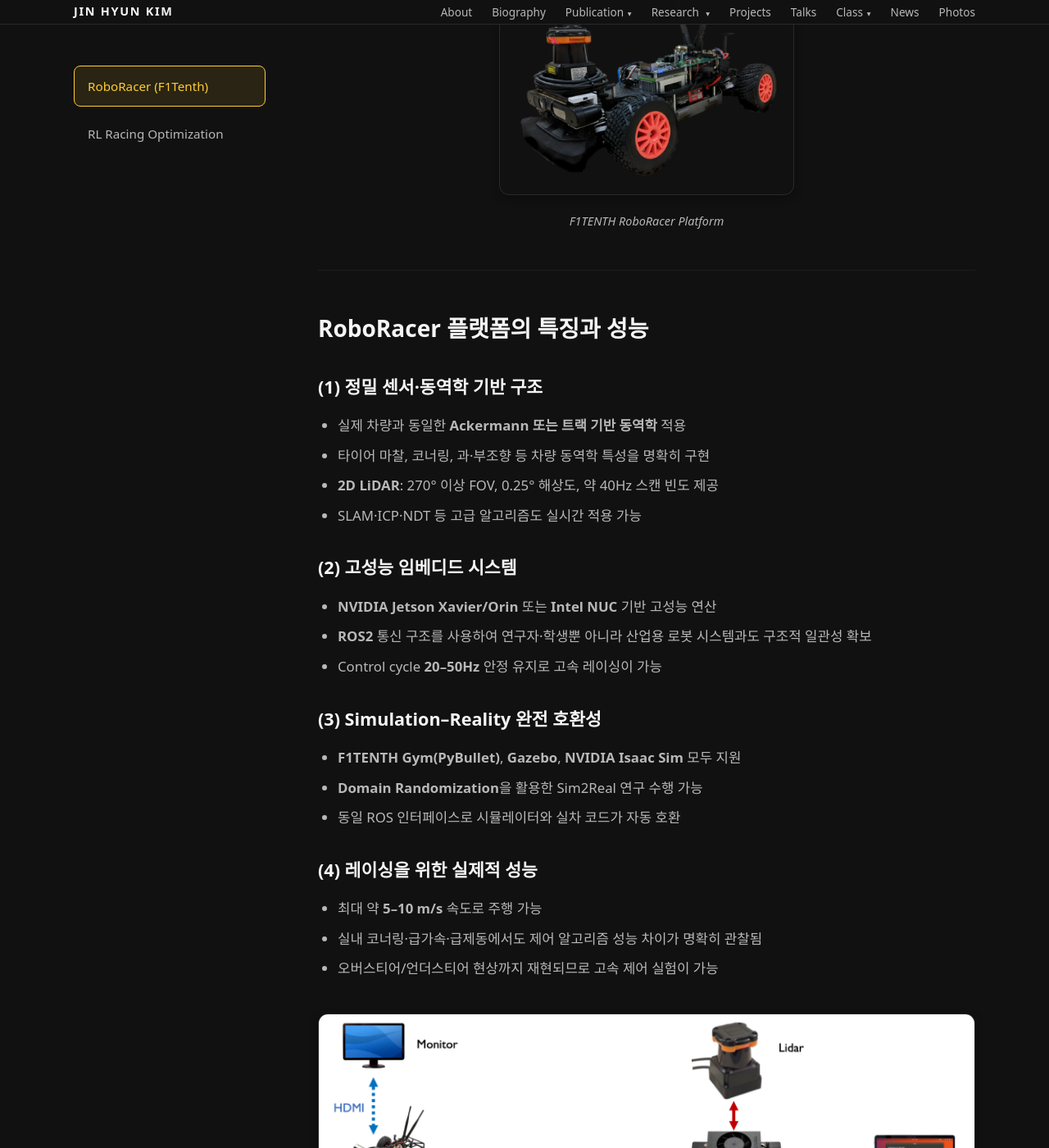
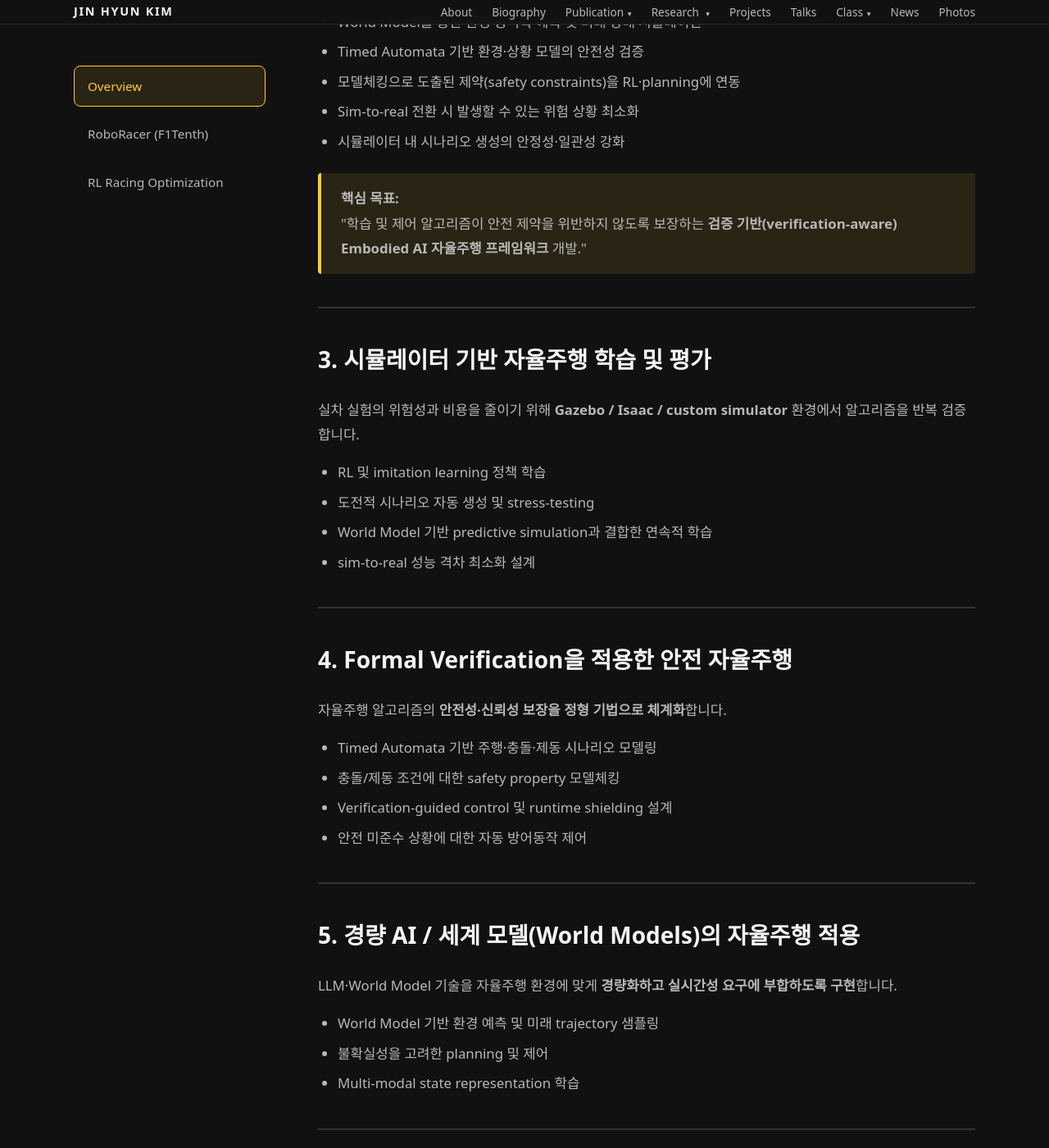
Before and after one commit to jhkim07/jhkim07.github.io, a Jekyll site: the page built from research/ai-robot/index.md, in a window 1280 px wide and 1400 px high, scrolled down 988 px. Shown: the whole window at 82% size. Built offline with Jekyll 4.4.1, drawn with Linux system fonts in a browser that asks for light colours; some of the changed text lies outside the part shown.

Commit message:
Add Overview section with Korean/English tabs to AI Robot research page

```diff
--- a/research/ai-robot/index.md
+++ b/research/ai-robot/index.md
@@ -18,7 +18,10 @@
         <nav>
           <ul class="sidebar-menu">
             <li class="sidebar-menu-item">
-              <a href="#robot-racing" class="sidebar-menu-link active" data-section="robot-racing">RoboRacer (F1Tenth)</a>
+              <a href="#overview" class="sidebar-menu-link" data-section="overview">Overview</a>
+            </li>
+            <li class="sidebar-menu-item">
+              <a href="#robot-racing" class="sidebar-menu-link" data-section="robot-racing">RoboRacer (F1Tenth)</a>
             </li>
             <li class="sidebar-menu-item">
               <a href="#rl-racing-optimization" class="sidebar-menu-link" data-section="rl-racing-optimization">RL Racing Optimization</a>
@@ -29,8 +32,32 @@
 
       <!-- 우측 콘텐츠 영역 -->
       <div class="research-content">
+        <!-- Overview 섹션 (기본 표시) -->
+        <div id="overview" class="research-content-section active">
+          <!-- Language Tabs -->
+          <div class="language-tabs">
+            <input type="radio" id="overview-lang-ko" name="overview-language" value="ko" checked>
+            <label for="overview-lang-ko" class="lang-tab">한국어</label>
+            <input type="radio" id="overview-lang-en" name="overview-language" value="en">
+            <label for="overview-lang-en" class="lang-tab">English</label>
+          </div>
+
+          <!-- Content Area -->
+          <div id="overview-content-area" class="content-area">
+            <!-- Korean Content -->
+            <div id="overview-ko-content" class="lang-content" data-lang="ko" style="display: block;">
+              {% include_relative overview-ko.md %}
+            </div>
+
+            <!-- English Content -->
+            <div id="overview-en-content" class="lang-content" data-lang="en" style="display: none;">
+              {% include_relative overview-en.md %}
+            </div>
+          </div>
+        </div>
+
         <!-- RoboRacer 섹션 - 동적으로 로드됨 -->
-        <div id="robot-racing" class="research-content-section active">
+        <div id="robot-racing" class="research-content-section">
           <div class="loading-placeholder" style="text-align: center; padding: 2rem; color: var(--muted);">
             <p>Loading RoboRacer content...</p>
           </div>
@@ -110,8 +137,8 @@
           loadContent('robot-racing', roboracerUrl);
         }
 
-        // Scroll to top of content area
-        section.scrollIntoView({ behavior: 'smooth', block: 'start' });
+        // Don't scroll - let CSS handle the alignment
+        // This prevents the sidebar from moving
       }
     });
   });
@@ -120,22 +147,35 @@
   const hash = window.location.hash;
   if (hash) {
     const sectionId = hash.replace('#', '');
-    if (sectionId === 'robot-racing' || sectionId === 'rl-racing-optimization') {
-      const link = document.querySelector(`[data-section="${sectionId}"]`);
-      if (link) {
-        link.click();
-      }
+    const link = document.querySelector(`[data-section="${sectionId}"]`);
+    if (link) {
+      link.click();
     }
   } else {
-    // 기본적으로 robot-racing 섹션이 활성화되어 있으면 콘텐츠 로드
-    const robotRacingSection = document.getElementById('robot-racing');
-    if (robotRacingSection && robotRacingSection.classList.contains('active')) {
-      // 현재 페이지 경로를 기준으로 상대 경로 계산
-      const currentPath = window.location.pathname;
-      const basePath = currentPath.substring(0, currentPath.lastIndexOf('/'));
-      const roboracerUrl = basePath + '/roboracer/';
-      loadContent('robot-racing', roboracerUrl);
+    // If no hash, show overview section by default
+    // Activate overview menu link
+    const overviewLink = document.querySelector('[data-section="overview"]');
+    if (overviewLink) {
+      overviewLink.classList.add('active');
     }
+    // The overview section already has 'active' class in HTML
   }
+
+  // Language tab switching for Overview section
+  const overviewLangRadios = document.querySelectorAll('input[name="overview-language"]');
+  const overviewKoContent = document.getElementById('overview-ko-content');
+  const overviewEnContent = document.getElementById('overview-en-content');
+
+  overviewLangRadios.forEach(radio => {
+    radio.addEventListener('change', function() {
+      if (this.value === 'ko') {
+        overviewKoContent.style.display = 'block';
+        overviewEnContent.style.display = 'none';
+      } else if (this.value === 'en') {
+        overviewKoContent.style.display = 'none';
+        overviewEnContent.style.display = 'block';
+      }
+    });
+  });
 });
 </script>
--- /dev/null
+++ b/research/ai-robot/overview-en.md
@@ -0,0 +1,82 @@
+<h2>RoboRacer & Autonomous Driving Research Themes</h2>
+
+<h3>1. Algorithm Research Based on Small-Scale Autonomous Driving Platform (RoboRacer, 1/10-scale)</h3>
+<p class="section-text">
+  We conduct research to <strong>scale down and implement real-world autonomous driving algorithms in an experimentally feasible form</strong> using RoboRacer (F1TENTH) vehicles.
+</p>
+<ul class="section-text">
+  <li>SLAM, Localization, Mapping</li>
+  <li>Obstacle avoidance (Follow-The-Gap, AEB), Pure Pursuit-based path following</li>
+  <li>Optimal trajectory generation and high-speed racing</li>
+</ul>
+
+<hr style="margin:2.5rem 0; border:0.5px solid #333;" />
+
+<h3>2. Embodied AI–World Model + Model Checking-based Simulation Safety & Reliability Research</h3>
+<p class="section-text">
+  In an <strong>Embodied AI environment where autonomous agents interact with the environment to learn and reason</strong>,
+  we combine <strong>World Model</strong> and <strong>Formal Verification (Model Checking)</strong> to research <strong>stable and reliable simulation and driving control</strong>.
+</p>
+<ul class="section-text">
+  <li>Environment dynamics prediction and future state simulation through World Model</li>
+  <li>Safety verification of environment and situation models based on Timed Automata</li>
+  <li>Integration of safety constraints derived from model checking into RL and planning</li>
+  <li>Minimization of risk situations that may occur during sim-to-real transfer</li>
+  <li>Enhancement of stability and consistency in scenario generation within simulators</li>
+</ul>
+<div style="background: rgba(255, 204, 51, 0.1); border-left: 4px solid var(--accent); padding: 1rem 1.5rem; margin: 1.5rem 0; border-radius: 0.25rem;">
+  <p class="section-text" style="margin: 0;">
+    <strong>Core Objective:</strong><br />
+    "Development of a <strong>verification-aware Embodied AI autonomous driving framework</strong> that ensures learning and control algorithms do not violate safety constraints."
+  </p>
+</div>
+
+<hr style="margin:2.5rem 0; border:0.5px solid #333;" />
+
+<h3>3. Simulator-based Autonomous Driving Learning and Evaluation</h3>
+<p class="section-text">
+  To reduce the risks and costs of real vehicle experiments, we repeatedly validate algorithms in <strong>Gazebo / Isaac / custom simulator</strong> environments.
+</p>
+<ul class="section-text">
+  <li>RL and imitation learning policy training</li>
+  <li>Automatic generation of challenging scenarios and stress-testing</li>
+  <li>Continuous learning combined with World Model-based predictive simulation</li>
+  <li>Design to minimize sim-to-real performance gap</li>
+</ul>
+
+<hr style="margin:2.5rem 0; border:0.5px solid #333;" />
+
+<h3>4. Safe Autonomous Driving with Formal Verification</h3>
+<p class="section-text">
+  We systematize <strong>safety and reliability assurance of autonomous driving algorithms through formal methods</strong>.
+</p>
+<ul class="section-text">
+  <li>Modeling of driving, collision, and braking scenarios based on Timed Automata</li>
+  <li>Model checking of safety properties for collision/braking conditions</li>
+  <li>Design of verification-guided control and runtime shielding</li>
+  <li>Automatic defensive action control for safety non-compliance situations</li>
+</ul>
+
+<hr style="margin:2.5rem 0; border:0.5px solid #333;" />
+
+<h3>5. Application of Lightweight AI / World Models to Autonomous Driving</h3>
+<p class="section-text">
+  We <strong>lightweight LLM and World Model technologies and implement them to meet real-time requirements</strong> for autonomous driving environments.
+</p>
+<ul class="section-text">
+  <li>Environment prediction and future trajectory sampling based on World Model</li>
+  <li>Planning and control considering uncertainty</li>
+  <li>Multi-modal state representation learning</li>
+</ul>
+
+<hr style="margin:2.5rem 0; border:0.5px solid #333;" />
+
+<h3>6. Building an Education and Open-Source-based Autonomous Driving Ecosystem</h3>
+<p class="section-text">
+  We build an <strong>education–research–competition</strong> ecosystem centered around RoboRacer Korea.
+</p>
+<ul class="section-text">
+  <li>Development of ROS2-based lab assignments and practice materials (Lab-06~Lab-12)</li>
+  <li>Operation of beginner to advanced workshops and real vehicle practice-based educational curriculum</li>
+  <li>Activation of nationwide RoboRacer network and open-source projects</li>
+</ul>
--- /dev/null
+++ b/research/ai-robot/overview-ko.md
@@ -0,0 +1,82 @@
+<h2>RoboRacer & Autonomous Driving 연구 테마</h2>
+
+<h3>1. 소형 자율주행 플랫폼(RoboRacer, 1/10-scale) 기반 알고리즘 연구</h3>
+<p class="section-text">
+  RoboRacer(F1TENTH) 차량을 활용하여 <strong>실세계 자율주행 알고리즘을 실험 가능한 형태로 축소·구현</strong>하는 연구를 수행합니다.
+</p>
+<ul class="section-text">
+  <li>SLAM, Localization, Mapping</li>
+  <li>Obstacle avoidance(Follow-The-Gap, AEB), Pure Pursuit 기반 경로 추종</li>
+  <li>최적 경로 생성(Optimal Trajectory)과 고속 레이스 주행</li>
+</ul>
+
+<hr style="margin:2.5rem 0; border:0.5px solid #333;" />
+
+<h3>2. Embodied AI–World Model + 모델체킹 기반 시뮬레이션 안전성·신뢰성 연구</h3>
+<p class="section-text">
+  자율주행 에이전트가 <strong>환경과 상호작용하며 학습·추론하는 Embodied AI 환경</strong>에서,
+  <strong>World Model</strong>과 <strong>Formal Verification(모델체킹)</strong>을 결합하여 <strong>안정적이고 신뢰할 수 있는 시뮬레이션 및 주행 제어</strong>를 연구합니다.
+</p>
+<ul class="section-text">
+  <li>World Model을 통한 환경 동역학 예측 및 미래 상태 시뮬레이션</li>
+  <li>Timed Automata 기반 환경·상황 모델의 안전성 검증</li>
+  <li>모델체킹으로 도출된 제약(safety constraints)을 RL·planning에 연동</li>
+  <li>Sim-to-real 전환 시 발생할 수 있는 위험 상황 최소화</li>
+  <li>시뮬레이터 내 시나리오 생성의 안정성·일관성 강화</li>
+</ul>
+<div style="background: rgba(255, 204, 51, 0.1); border-left: 4px solid var(--accent); padding: 1rem 1.5rem; margin: 1.5rem 0; border-radius: 0.25rem;">
+  <p class="section-text" style="margin: 0;">
+    <strong>핵심 목표:</strong><br />
+    "학습 및 제어 알고리즘이 안전 제약을 위반하지 않도록 보장하는 <strong>검증 기반(verification-aware) Embodied AI 자율주행 프레임워크</strong> 개발."
+  </p>
+</div>
+
+<hr style="margin:2.5rem 0; border:0.5px solid #333;" />
+
+<h3>3. 시뮬레이터 기반 자율주행 학습 및 평가</h3>
+<p class="section-text">
+  실차 실험의 위험성과 비용을 줄이기 위해 <strong>Gazebo / Isaac / custom simulator</strong> 환경에서 알고리즘을 반복 검증합니다.
+</p>
+<ul class="section-text">
+  <li>RL 및 imitation learning 정책 학습</li>
+  <li>도전적 시나리오 자동 생성 및 stress-testing</li>
+  <li>World Model 기반 predictive simulation과 결합한 연속적 학습</li>
+  <li>sim-to-real 성능 격차 최소화 설계</li>
+</ul>
+
+<hr style="margin:2.5rem 0; border:0.5px solid #333;" />
+
+<h3>4. Formal Verification을 적용한 안전 자율주행</h3>
+<p class="section-text">
+  자율주행 알고리즘의 <strong>안전성·신뢰성 보장을 정형 기법으로 체계화</strong>합니다.
+</p>
+<ul class="section-text">
+  <li>Timed Automata 기반 주행·충돌·제동 시나리오 모델링</li>
+  <li>충돌/제동 조건에 대한 safety property 모델체킹</li>
+  <li>Verification-guided control 및 runtime shielding 설계</li>
+  <li>안전 미준수 상황에 대한 자동 방어동작 제어</li>
+</ul>
+
+<hr style="margin:2.5rem 0; border:0.5px solid #333;" />
+
+<h3>5. 경량 AI / 세계 모델(World Models)의 자율주행 적용</h3>
+<p class="section-text">
+  LLM·World Model 기술을 자율주행 환경에 맞게 <strong>경량화하고 실시간성 요구에 부합하도록 구현</strong>합니다.
+</p>
+<ul class="section-text">
+  <li>World Model 기반 환경 예측 및 미래 trajectory 샘플링</li>
+  <li>불확실성을 고려한 planning 및 제어</li>
+  <li>Multi-modal state representation 학습</li>
+</ul>
+
+<hr style="margin:2.5rem 0; border:0.5px solid #333;" />
+
+<h3>6. 교육·오픈소스 기반 자율주행 생태계 구축</h3>
+<p class="section-text">
+  RoboRacer Korea를 중심으로 <strong>교육–연구–경진대회</strong> 생태계를 구축합니다.
+</p>
+<ul class="section-text">
+  <li>ROS2 기반 랩 과제 및 실습 자료(Lab-06~Lab-12) 개발</li>
+  <li>초급~고급 워크숍 및 실차 실습 기반 교육 커리큘럼 운영</li>
+  <li>전국 RoboRacer 네트워크 및 오픈소스 프로젝트 활성화</li>
+</ul>
--- a/research/ai-robot/roboracer/index.md
+++ b/research/ai-robot/roboracer/index.md
@@ -5,7 +5,6 @@
 
 <section class="section">
   <div class="container">
-    <h2 class="section-title">RoboRacer (F1TENTH)</h2>
 
     <!-- Language Tabs -->
     <div class="language-tabs">
@@ -14,7 +13,7 @@
       <input type="radio" id="lang-en" name="language" value="en">
       <label for="lang-en" class="lang-tab">English</label>
     </div>
-
+    <h2 class="section-title">RoboRacer (F1TENTH)</h2>
     <!-- Content Area -->
     <div id="content-area" class="content-area">
       <!-- Korean Content -->
```
